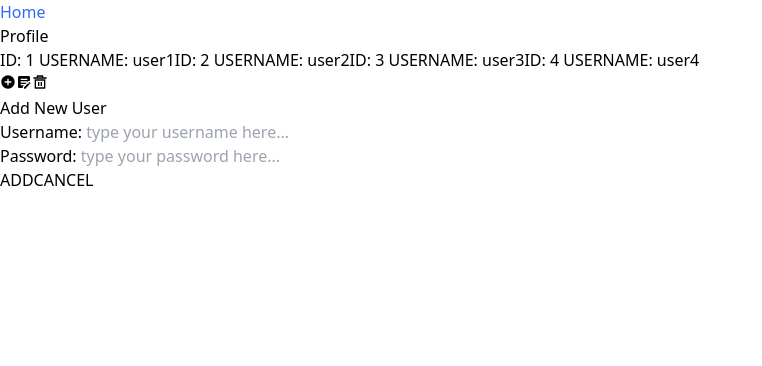
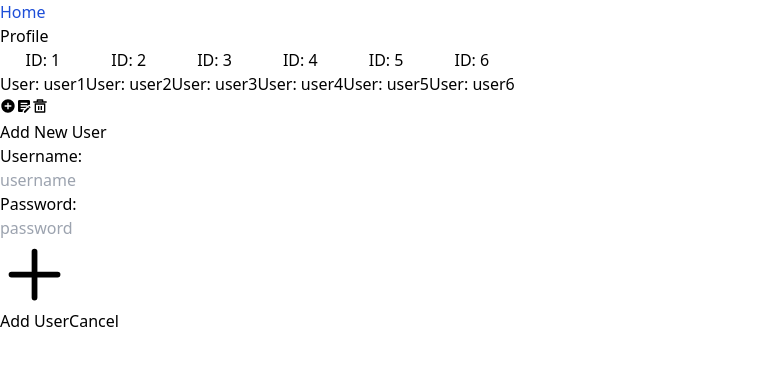
Before and after one commit to purachetzheng/sec-2-group-7-project-User_Manager, a Vue app: page / in a window 1280 px wide. Both pictures are taken after a click on the button 8 px from the left and 82 px from the top of the page. Shown: the top 366 px of the page, without its empty margins (0-762 px from the left). Built offline with nearby package versions, Linux system fonts and the light colour scheme; data requests are answered from the project's data file; the HTML template or start-up script is replaced by a standard one.

Commit message:
update modal

```diff
--- a/data/db.json
+++ b/data/db.json
@@ -19,6 +19,16 @@
       "id": 4,
       "username": "user4",
       "password": "fesawrf3wefwfazf"
+    },
+    {
+      "username": "user5",
+      "password": "123",
+      "id": 5
+    },
+    {
+      "username": "user6",
+      "password": "123",
+      "id": 6
     }
   ],
   "tables": [
--- a/src/App.vue
+++ b/src/App.vue
@@ -19,6 +19,6 @@
 
 <style>
 .router-link-active {
-    color: rgb(50, 106, 239);
+    color: rgb(29 78 216);
 }
 </style>
--- a/src/components/RegisterUser.vue
+++ b/src/components/RegisterUser.vue
@@ -14,37 +14,63 @@ const newUser = computed(() => {
 </script>
 
 <template>
-    <div class="absolute w-full h-full bg-gray-300 transition-all opacity-60"></div>
-    <div class="bg-red-300 absolute w-1/2 rounded-md">
-        <div class="flex flex-col p-4 w-full">
-            <div v-if="newUser.id > 0" class="">Editing User</div>
+    <div class="absolute w-full h-full bg-gray-300 transition ease-in-out opacity-60"></div>
+    <div class="bg-white absolute rounded-md shadow-xl">
+        <div class="flex flex-col p-4 space-y-2">
+            <div v-if="newUser.id > 0" class="font-bold">Editing User</div>
             <div v-else class="font-bold">Add New User</div>
-            <div>
-                <label>Username: </label>
+            <div class="grid grid-cols-4 gap-2 items-center">
+                <div class="col-span-1">Username:</div>
                 <input
                     id="usernameText"
-                    class="input border-b-2 appearance-none border-gray-400 p-1 w-1/2"
+                    class="appearance-none bg-gray-300 rounded-sm placeholder-black/30 p-1 col-span-3"
                     type="text"
-                    placeholder="type your username here..."
+                    placeholder="username"
                     v-model="newUser.username"
                 />
             </div>
-            <div>
-                <label>Password: </label>
+            <div class="grid grid-cols-4 gap-2 items-center">
+                <div class="col-span-1">
+                    <label>Password: </label>
+                </div>
                 <input
                     id="passwordText"
-                    class="input border-b-2 appearance-none border-gray-400 p-1 pl-2 pr-2 w-1/2"
+                    class="appearance-none bg-gray-300 rounded-sm placeholder-black/30 p-1 col-span-3"
                     type="password"
-                    placeholder="type your password here..."
+                    placeholder="password"
                     v-model="newUser.password"
                 />
             </div>
-            <div class="flex gap-2">
-                <button v-if="newUser.id > 0" class="p-2 bg-gray-300 rounded-sm" @click="$emit('updateUser', newUser)">SAVE</button>
-                <button v-else class="p-2 bg-gray-300 rounded-sm" @click="$emit('createUser', newUser.username, newUser.password)">
-                    ADD
+            <div class="flex gap-2 text-sm">
+                <button
+                    v-if="newUser.id > 0"
+                    class="flex items-center gap-1 p-2 bg-gray-300 rounded-md"
+                    @click="$emit('updateUser', newUser)"
+                >
+                    Save User
                 </button>
-                <button class="" @click="$emit('cancelRegister', $event)">CANCEL</button>
+                <button
+                    v-else
+                    class="flex items-center gap-1 p-2 bg-blue-700 rounded-sm text-white"
+                    @click="$emit('createUser', newUser.username, newUser.password)"
+                >
+                    <span>
+                        <svg
+                            xmlns="http://www.w3.org/2000/svg"
+                            class="h-4"
+                            fill="none"
+                            viewBox="0 0 24 24"
+                            stroke="currentColor"
+                            stroke-width="2"
+                        >
+                            <path stroke-linecap="round" stroke-linejoin="round" d="M12 4v16m8-8H4" />
+                        </svg>
+                    </span>
+                    <span>Add User</span>
+                </button>
+                <button class="flex items-center p-2 gap-1 font-bold rounded-sm text-blue-700" @click="$emit('cancelRegister', $event)">
+                    <span>Cancel</span>
+                </button>
             </div>
         </div>
     </div>
--- a/src/components/StatusDisplay.vue
+++ b/src/components/StatusDisplay.vue
@@ -8,19 +8,18 @@ const props = defineProps({
         default: 0,
         // require:true
     },
-    tags:{
+    tags: {
         type: Array,
         default: [1],
-    }
+    },
 });
 // setTimeout(() => console.log(props.tags), 1000)
-const amountRows = ref(computed(() => props.amountRows))
-const amountTags = ref(computed(() => props.tags.length))
-
+const amountRows = ref(computed(() => props.amountRows));
+const amountTags = ref(computed(() => props.tags.length));
 </script>
 
 <template>
-    <div class="bg-white p-4 space-y-2 w-1/4">
+    <div class="bg-white p-4 space-y-2">
         <div class="flex gap-4">
             <div class="flex flex-col">
                 <span class="font-bold"> Users </span>
@@ -34,18 +33,16 @@ const amountTags = ref(computed(() => props.tags.length))
             </div>
         </div>
         <div class="flex flex-col space-y-2">
-            <button class="bg-gray-200 text-left" @click="$emit('selectTag', {id: null, name:'all'})">All</button>
+            <button class="bg-gray-200 text-left" @click="$emit('selectTag', { id: null, name: 'all' })">All</button>
             <div class="text-left" v-for="(tag, index) in tags" :key="index">
                 <button class="bg-gray-200" @click="$emit('selectTag', tag)">
-                    <div class="flex justify-between mr-2">
-                    {{ tag.name }} : {{ tag.tagMembers.length }}
-                    </div>
+                    <div class="flex justify-between mr-2">{{ tag.name }} : {{ tag.tagMembers.length }}</div>
                 </button>
                 <button class @click="$emit('deleteTag', tag.id)">
-                        <CarbonTrashCan class="my-auto -mr-1 h-4 w-4 text-red-700" />
+                    <CarbonTrashCan class="my-auto -mr-1 h-4 w-4 text-red-700" />
                 </button>
             </div>
-            <input class="bg-gray-200" type="text" placeholder="Input tag" @keyup.enter="$emit('createTag', $event.target.value)">
+            <input class="bg-gray-200" type="text" placeholder="Input tag" @keyup.enter="$emit('createTag', $event.target.value)" />
         </div>
     </div>
 </template>
--- a/src/views/Home.vue
+++ b/src/views/Home.vue
@@ -136,11 +136,17 @@ const cancelRegisterProcess = () => {
                 <p class="text-xl font-bold">Profile</p>
             </div>
             <div>
-                <div class="flex space-x-4">
+                <div class="flex space-x-4 text-white">
                     <button v-for="(user, index) in users" :key="index" @click="clickLink(user.id)">
-                        <div class="flex flex-col p-2 bg-gray-300 text-left hover:bg-gray-400">
-                            <span> ID: {{ user.id }} </span>
-                            <span> USERNAME: {{ user.username }} </span>
+                        <div class="flex flex-col p-2 bg-blue-600 text-left hover:bg-blue-700 rounded-sm">
+                            <div>
+                                <span class="font-bold"> ID: </span>
+                                <span class=""> {{ user.id }} </span>
+                            </div>
+                            <div>
+                                <span class="font-bold"> User: </span>
+                                <span class=""> {{ user.username }} </span>
+                            </div>
                         </div>
                     </button>
                 </div>
```
Also changed, not shown: src/components/Table.vue (+60 -34 lines), src/views/TableManager.vue (+62 -35 lines).
